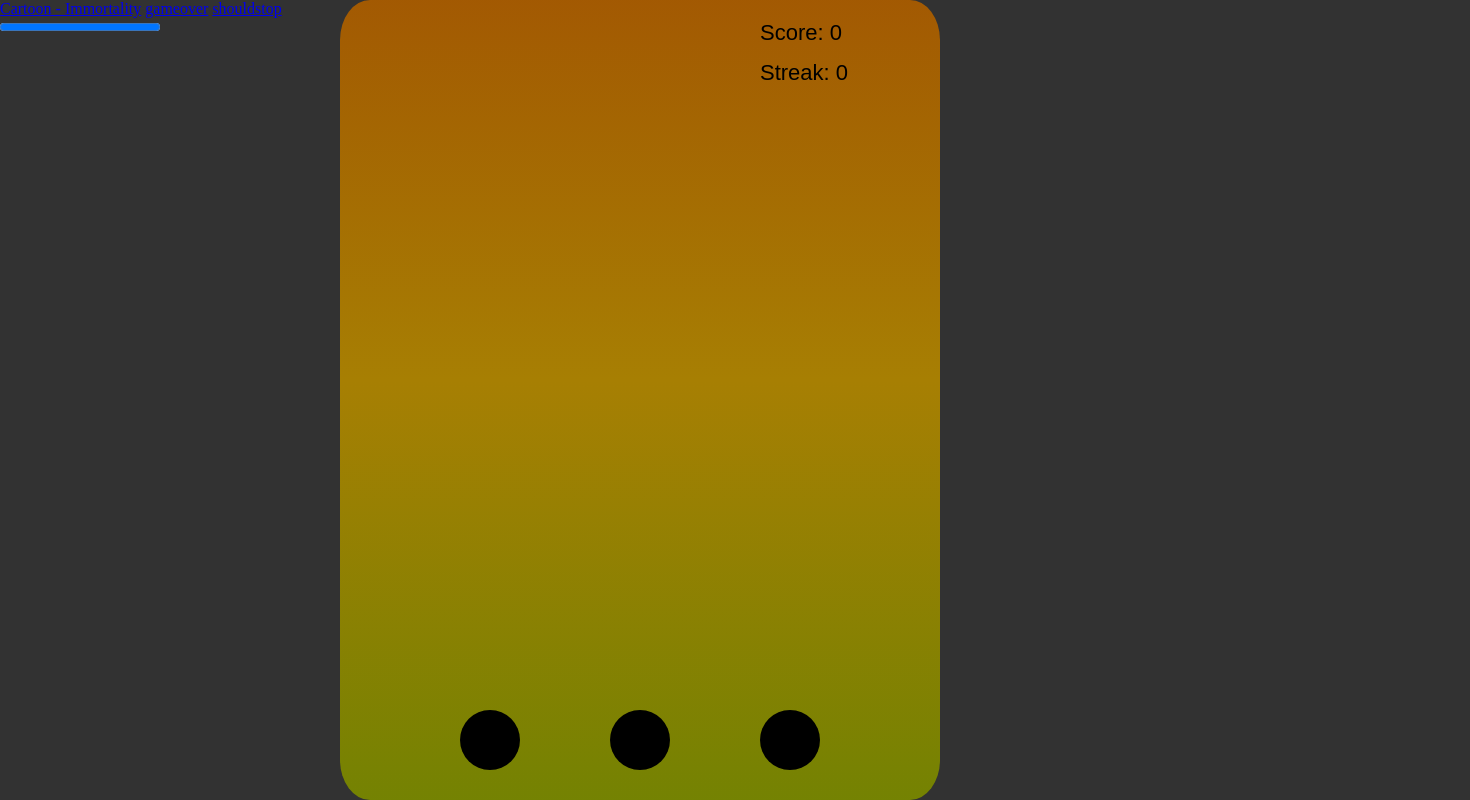
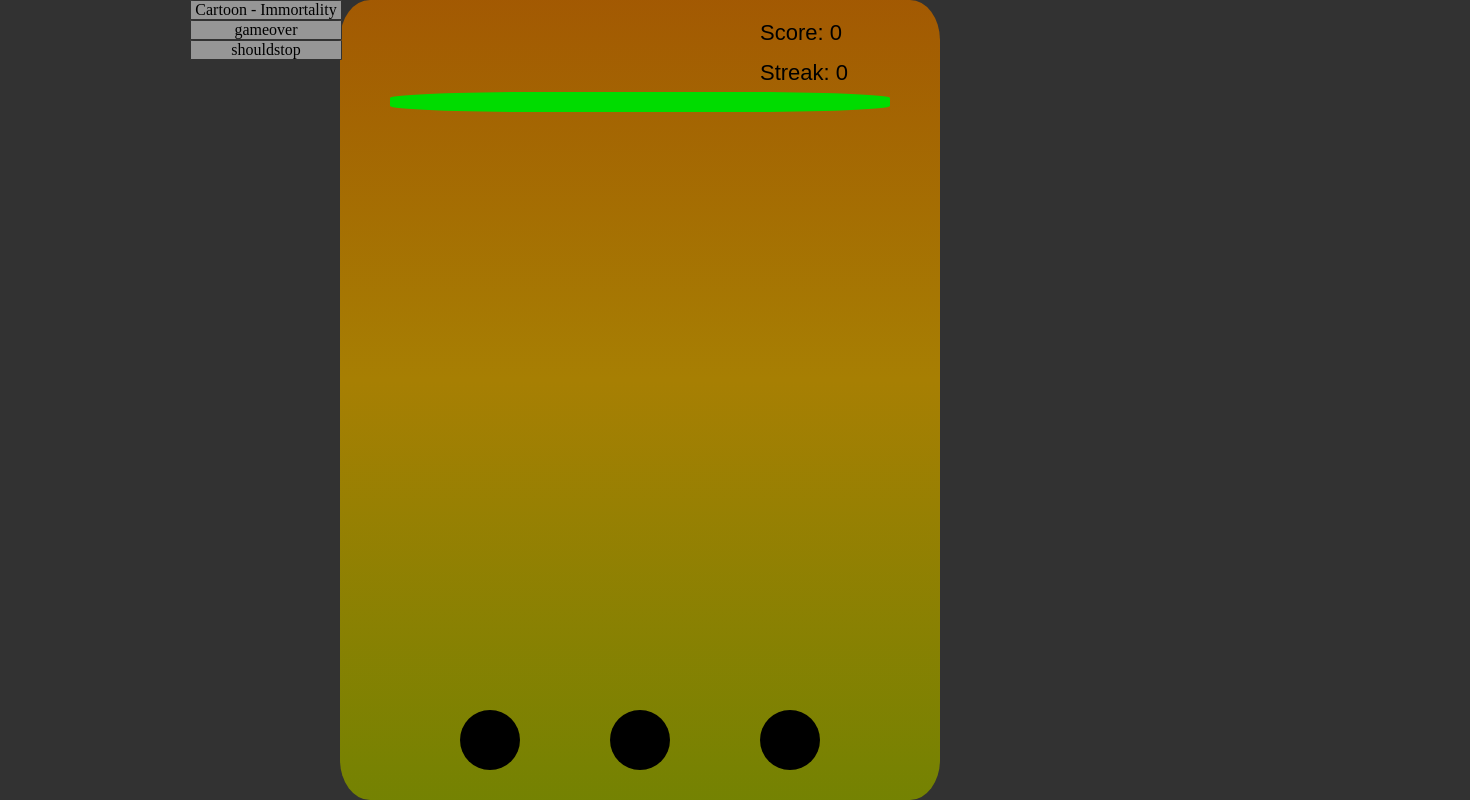
Before and after one commit to odangitsdjang/keyboard_smasher, a website built with webpack: page index.html in a window 1280 px wide. Shown: the whole page, 1470 px wide, since content can reach past the window. Built offline with nearby package versions, Linux system fonts and the light colour scheme.

Commit message:
Improve link styling

```diff
--- a/bundle.js
+++ b/bundle.js
@@ -229,7 +229,6 @@ class Components {
       options.hitResponse.value = "miss";
       options.hitResponse.frames = 0;
       options.hitResponse.count.Miss++;
-      console.log(health);
       health.value -= 10;
       if (health.value <= 0) options.gameOver = 1;
       if (options.streak.value > options.streak.highest)
--- /dev/null
+++ b/css/links.css
@@ -0,0 +1,23 @@
+.links {
+  top: -webkit-calc(50% - 400px);
+  left: -webkit-calc(50% - 450px);
+  display: flex;
+  flex-direction: column;
+}
+.links a {
+  text-align: center;
+  border-radius: 3%;
+  color: black;
+  width: 150px;
+  background-color: rgb(150,150,150);
+  text-decoration: none;
+  transition-duration: 0.4s;
+  border: 1px solid rgb(50,50,50);
+}
+.links a:hover {
+  transform: scale(1.2);
+  background-color: rgb(0,220,0);
+}
+.links a:visited {
+  color: black;
+}
--- a/css/progressbar.css
+++ b/css/progressbar.css
@@ -1,4 +1,16 @@
-.health {
-  -webkit-transform: rotate(90deg);
-  -moz-transform: rotate(90deg);
+.health-bar {
+  margin: 2em auto;
+  height: 20px;
+  width: 500px;
 }
+
+.health-bar .bar {
+  border-radius:30%;
+  -webkit-transition: width .1s;
+  -moz-transition: width .1s;
+  transition: width .1s;
+  background: linear-gradient(rgb(0, 220, 0), rgb(0, 220, 0));
+  position: absolute;
+  height: 20px;
+  width: 500px;
+}
--- a/index.html
+++ b/index.html
@@ -5,6 +5,7 @@
     <title>Keyboard Smasher</title>
     <link rel="stylesheet" href="./css/background.css">
     <link rel="stylesheet" href="./css/progressbar.css">
+    <link rel="stylesheet" href="./css/links.css">
     <script src="./bundle.js" type="text/javascript"></script>
     <script
   src="https://code.jquery.com/jquery-3.2.1.min.js"
@@ -19,6 +20,8 @@
       <a href="#">shouldstop</a>
     </div>
     <canvas id="canvas" width="600" height="800"></canvas>
-    <progress id="health" value="100" max="100"></progress>
+    <div class='health-bar'>
+      <div class='bar' id='health'></div>
+    </div>
   </body>
 </html>
--- a/js/components.js
+++ b/js/components.js
@@ -158,7 +158,6 @@ class Components {
       options.hitResponse.value = "miss";
       options.hitResponse.frames = 0;
       options.hitResponse.count.Miss++;
-      console.log(health);
       health.value -= 10;
       if (health.value <= 0) options.gameOver = 1;
       if (options.streak.value > options.streak.highest)
```
Also changed, not shown: 1 other file.
